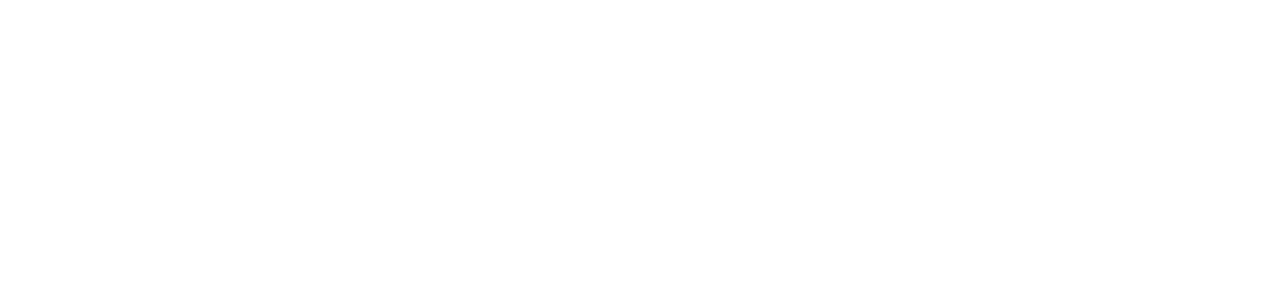
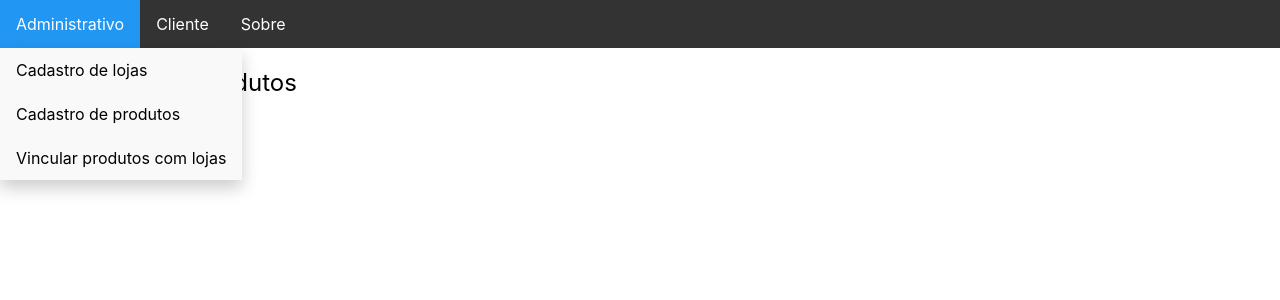
Before and after one commit to kairoLamarca/magalu-finder, a React (Create React App) app: page /CadastroProdutos in a window 1280 px wide. Shown: the top 300 px of the page. Built offline with nearby package versions, Linux system fonts and the light colour scheme.

Commit message:
Criado component de cadastro de produtos e sua rota
Criado component de cadastro de produtos e sua rota no menu e no index

```diff
--- /dev/null
+++ b/src/Components/Admin/CadastroProdutos.js
@@ -0,0 +1,18 @@
+import React, { Component } from 'react';
+import Menu from '../Menu';
+import axios from 'axios';
+
+class CadastroProdutos extends Component {
+    render() {
+        return (
+            <div>
+                <Menu />
+                <div className="tela">
+                    <h2>Cadastro de Produtos</h2>
+                </div>
+            </div>
+        )
+    }
+}
+
+export default CadastroProdutos;
--- a/src/Components/Menu.js
+++ b/src/Components/Menu.js
@@ -10,7 +10,7 @@ class Menu extends Component {
                         <a href="#" className="dropbtn">Administrativo</a>
                         <div className="dropdown-content">
                             <Link to="/CadastroLojas">Cadastro de lojas</Link>
-                            <a href="#">Cadastro de produtos</a>
+                            <Link to="/CadastroProdutos">Cadastro de produtos</Link>
                             <a href="#">Vincular produtos com lojas</a>
                         </div>
                     </li>
--- a/src/index.js
+++ b/src/index.js
@@ -4,6 +4,7 @@ import './index.css';
 import './public/magalu-finder.css';
 import App from './App';
 import CadastroLojas from './Components/Admin/CadastroLojas';
+import CadastroProdutos from './Components/Admin/CadastroProdutos';
 import * as serviceWorker from './serviceWorker';
 import { BrowserRouter, Switch, Route } from 'react-router-dom'
 
@@ -12,6 +13,7 @@ ReactDOM.render(
         <Switch>
             <Route path="/" exact={true} component={App} />
             <Route path="/CadastroLojas" exact={true} component={CadastroLojas} />
+            <Route path="/CadastroProdutos" exact={true} component={CadastroProdutos} />
         </Switch>
     </BrowserRouter>, document.getElementById('root'));
 
```
